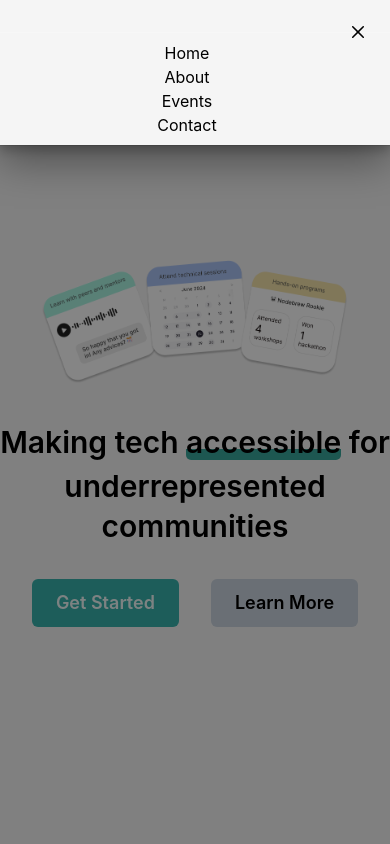
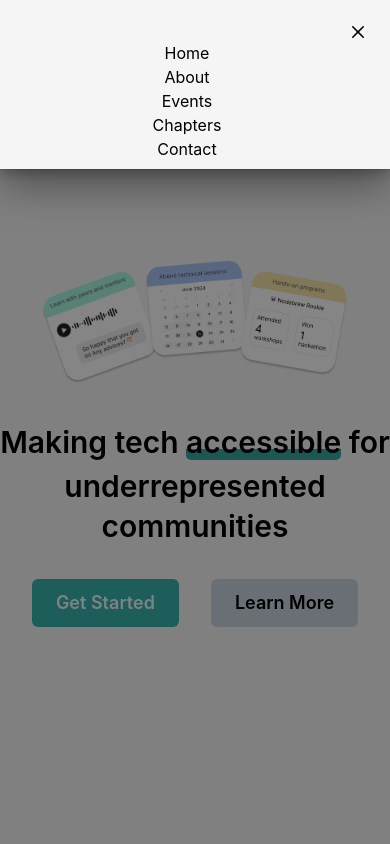
Before and after one commit to nodebrewhq/website, a React (Create React App) app: page / in a window 390 px wide. Both pictures are taken after a click on the button "Menu". Shown: the top 844 px of the page. Built offline with nearby package versions, Linux system fonts and the light colour scheme; grey boxes are pictures that could not be loaded.

Commit message:
navbar++

```diff
--- a/src/components/Chapter.js
+++ b/src/components/Chapter.js
@@ -145,7 +145,7 @@ const ChapterApplicationPage = () => {
         </Box>
         < FAQAccordion />
         <Box>
-        <Flex  mb={10} alignItems="center" justifyContent="center">
+        <Flex padding={10} alignItems="center" justifyContent="center">
             <VStack spacing={6} textAlign="center" maxW="600px" mx="auto">
               <Heading size="xl" fontWeight="bold" color="gray.700">
                 Join our <span className="highlight-green">Community</span>
--- a/src/components/Navbar.js
+++ b/src/components/Navbar.js
@@ -137,6 +137,9 @@ const Navbar = () => {
                   </MenuItem>
                 </MenuList>
               </Menu>
+              <Link  mr="4" color="black" href="/chapter">
+                Chapters
+              </Link>
               <Link mr="4" color="black" as="a"
           href="mailto:hello@nodebrew.tech"
           target="_blank"
```
